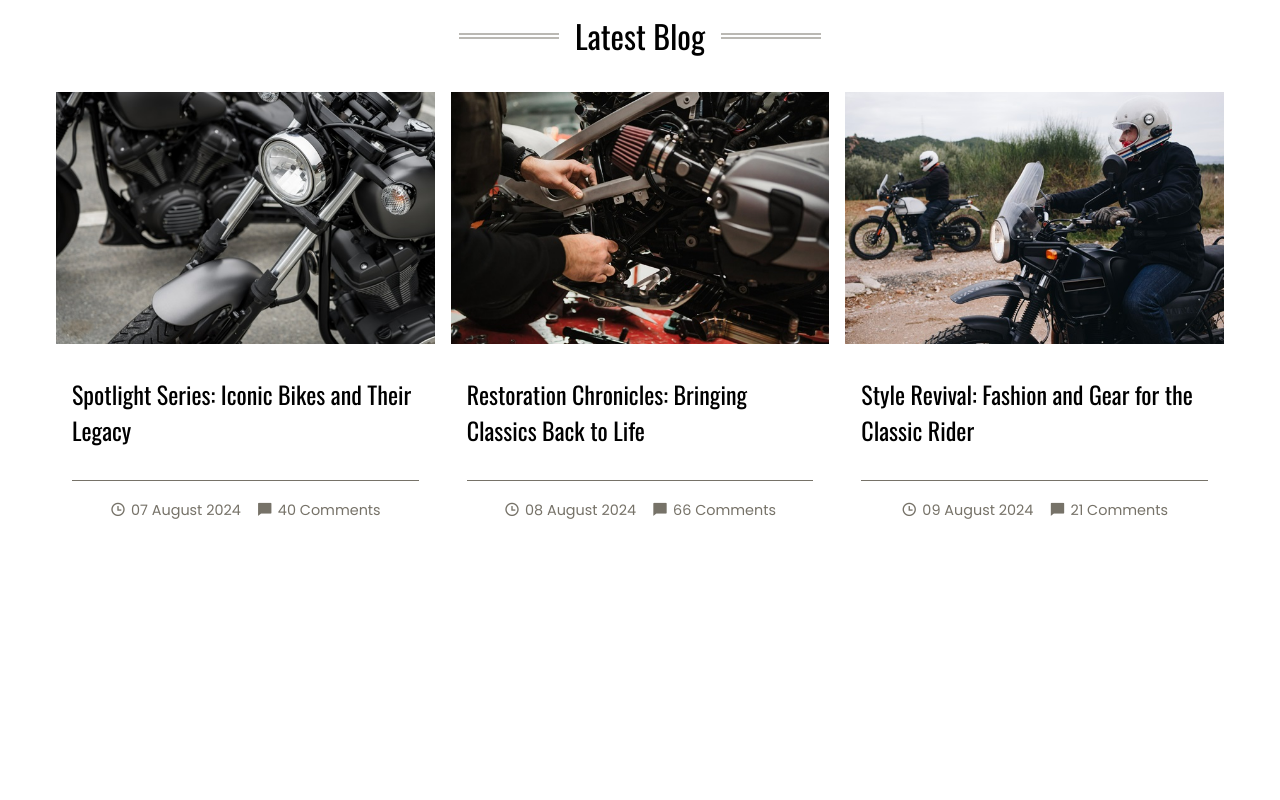
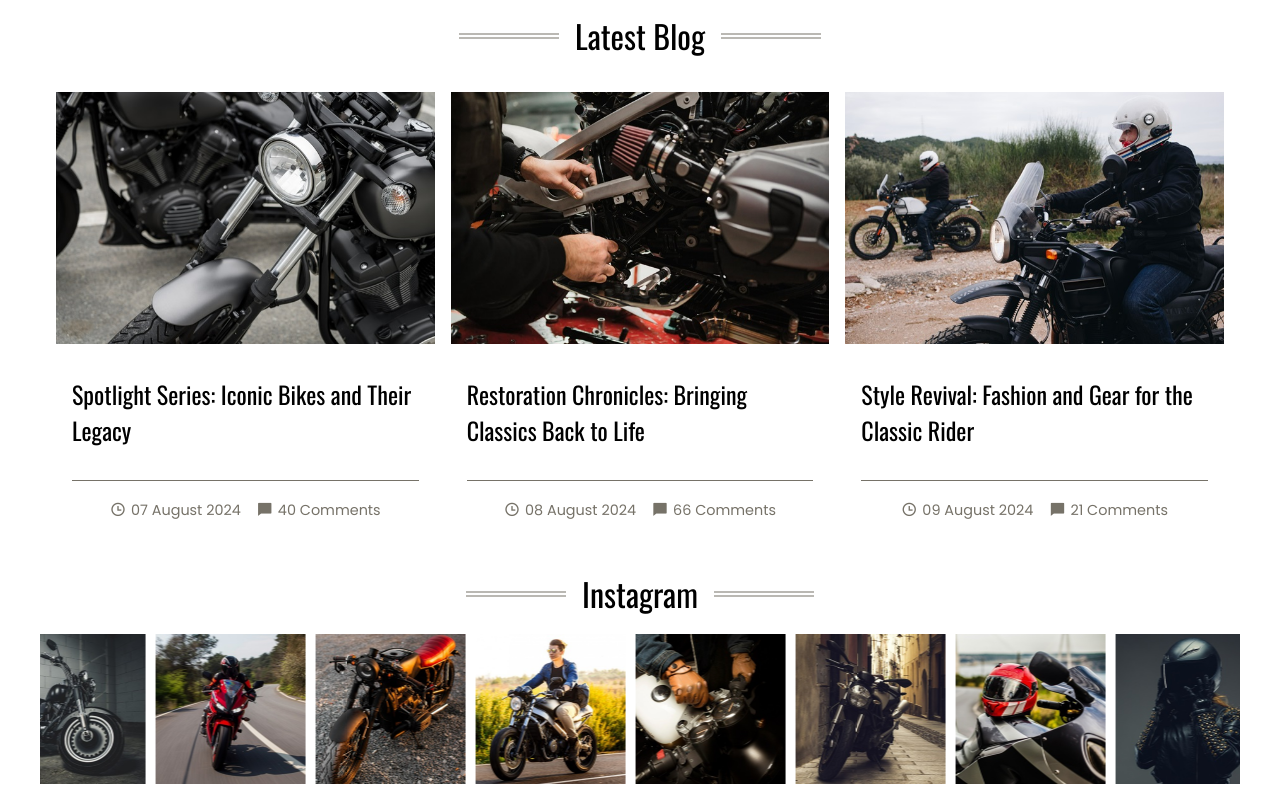
Before and after one commit to valindio/classic-motorcycles-react, a React (Vite) app: page / in a window 1280 px wide. Shown: the part 2695-3495 px from the top of the page. Before the commit the page ends 3249 px from the top, so only its background shows below. Built offline with nearby package versions, Linux system fonts and the light colour scheme.

Commit message:
complete instagram photo section

```diff
--- a/src/App.jsx
+++ b/src/App.jsx
@@ -4,6 +4,7 @@ import Banner from "./components/Banner/Banner";
 import About from "./components/About/About";
 import Feature from "./components/Feature/Feature";
 import Blog from "./components/Blog/Blog";
+import SocialMedia from "./components/SocialMedia/SocialMedia";
 
 function App() {
   return (
@@ -19,6 +20,9 @@ function App() {
       <Section forSection={"blog__container"}>
         <Blog />
       </Section>
+      <Section forSection={"instagram__container"}>
+        <SocialMedia />
+      </Section>
     </>
   );
 }
--- a/src/components/Blog/Blog.jsx
+++ b/src/components/Blog/Blog.jsx
@@ -1,6 +1,5 @@
 import "./Blog.css";
 import BlogCard from "./BlogCard";
-
 import { dataBlog } from "../../data/blog";
 
 const Blog = () => {
--- /dev/null
+++ b/src/components/SocialMedia/SocialMedia.css
@@ -0,0 +1,29 @@
+.instagram__flex {
+  display: flex;
+  align-items: center;
+  gap: 10px;
+  width: max-content;
+  animation: scroll 45s linear infinite;
+}
+
+.instagram__flex img {
+  width: 120px;
+}
+
+@media screen and (min-width: 480px) {
+  .instagram__flex img {
+    width: 135px;
+  }
+}
+
+@media screen and (min-width: 768px) {
+  .instagram__flex img {
+    width: 150px;
+  }
+}
+
+@keyframes scroll {
+  100% {
+    transform: translateX(calc(-50% - 5px));
+  }
+}
--- /dev/null
+++ b/src/components/SocialMedia/SocialMedia.jsx
@@ -0,0 +1,25 @@
+import "./SocialMedia.css";
+import { igImage } from "../../data/instagram.js";
+
+const SocialMedia = () => {
+  return (
+    <>
+      <div className="section__header">Instagram</div>
+      <div className="instagram__flex">
+        {igImage.map((image) => (
+          <img key={image.id} src={image.source} alt="Instagram Photo" />
+        ))}
+        {igImage.map((image) => (
+          <img
+            key={image.id}
+            src={image.source}
+            alt="Instagram Photo"
+            aria-hidden="true"
+          />
+        ))}
+      </div>
+    </>
+  );
+};
+
+export default SocialMedia;
--- /dev/null
+++ b/src/data/instagram.js
@@ -0,0 +1,42 @@
+export const igImage = [
+  {
+    id: "1",
+    source: "/src/assets/instagram-1.jpg",
+  },
+  {
+    id: "2",
+    source: "/src/assets/instagram-2.jpg",
+  },
+  {
+    id: "3",
+    source: "/src/assets/instagram-3.jpg",
+  },
+  {
+    id: "4",
+    source: "/src/assets/instagram-4.jpg",
+  },
+  {
+    id: "5",
+    source: "/src/assets/instagram-5.jpg",
+  },
+  {
+    id: "6",
+    source: "/src/assets/instagram-6.jpg",
+  },
+  {
+    id: "7",
+    source: "/src/assets/instagram-7.jpg",
+  },
+  {
+    id: "8",
+    source: "/src/assets/instagram-8.jpg",
+  },
+  {
+    id: "9",
+    source: "/src/assets/instagram-9.jpg",
+  },
+  {
+    id: "10",
+    source: "/src/assets/instagram-10.jpg",
+  },
+];
```
